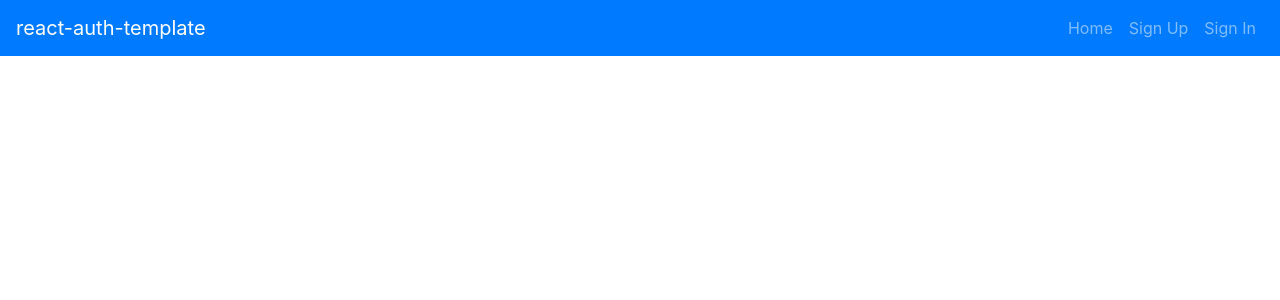
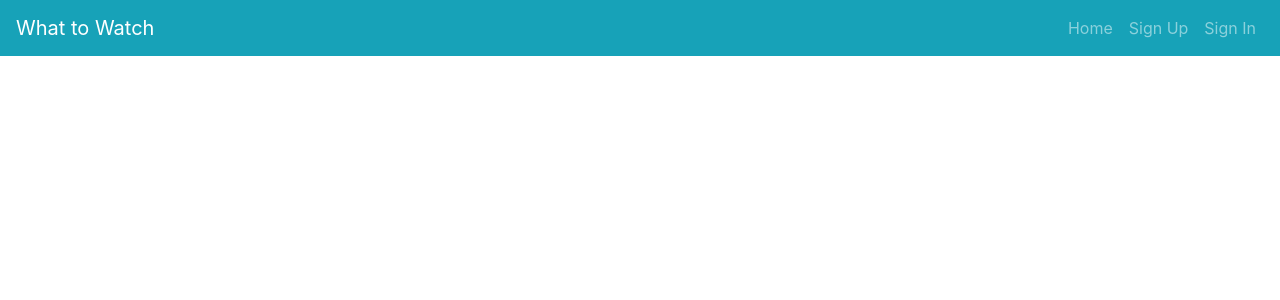
Before and after one commit to slahiff/what-to-watch-client, a React app: page / in a window 1280 px wide. Shown: the top 300 px of the page. Built offline with nearby package versions, Linux system fonts and the light colour scheme.

Commit message:
Slight change to Nav bar and page title

```diff
--- a/public/index.html
+++ b/public/index.html
@@ -11,7 +11,7 @@ unless you know exactly what you're doing! -->
     <link rel="manifest" href="%PUBLIC_URL%/manifest.json">
     <link rel="shortcut icon" href="%PUBLIC_URL%/favicon.ico">
 
-    <title>React App</title>
+    <title>What to Watch</title>
   </head>
   <body>
     <noscript>
--- a/src/components/Header/Header.js
+++ b/src/components/Header/Header.js
@@ -23,9 +23,9 @@ const alwaysOptions = (
 )
 
 const Header = ({ user }) => (
-  <Navbar bg="primary" variant="dark" expand="md">
+  <Navbar bg="info" variant="dark" expand="md">
     <Navbar.Brand href="#">
-      react-auth-template
+      What to Watch
     </Navbar.Brand>
     <Navbar.Toggle aria-controls="basic-navbar-nav" />
     <Navbar.Collapse id="basic-navbar-nav">
```
